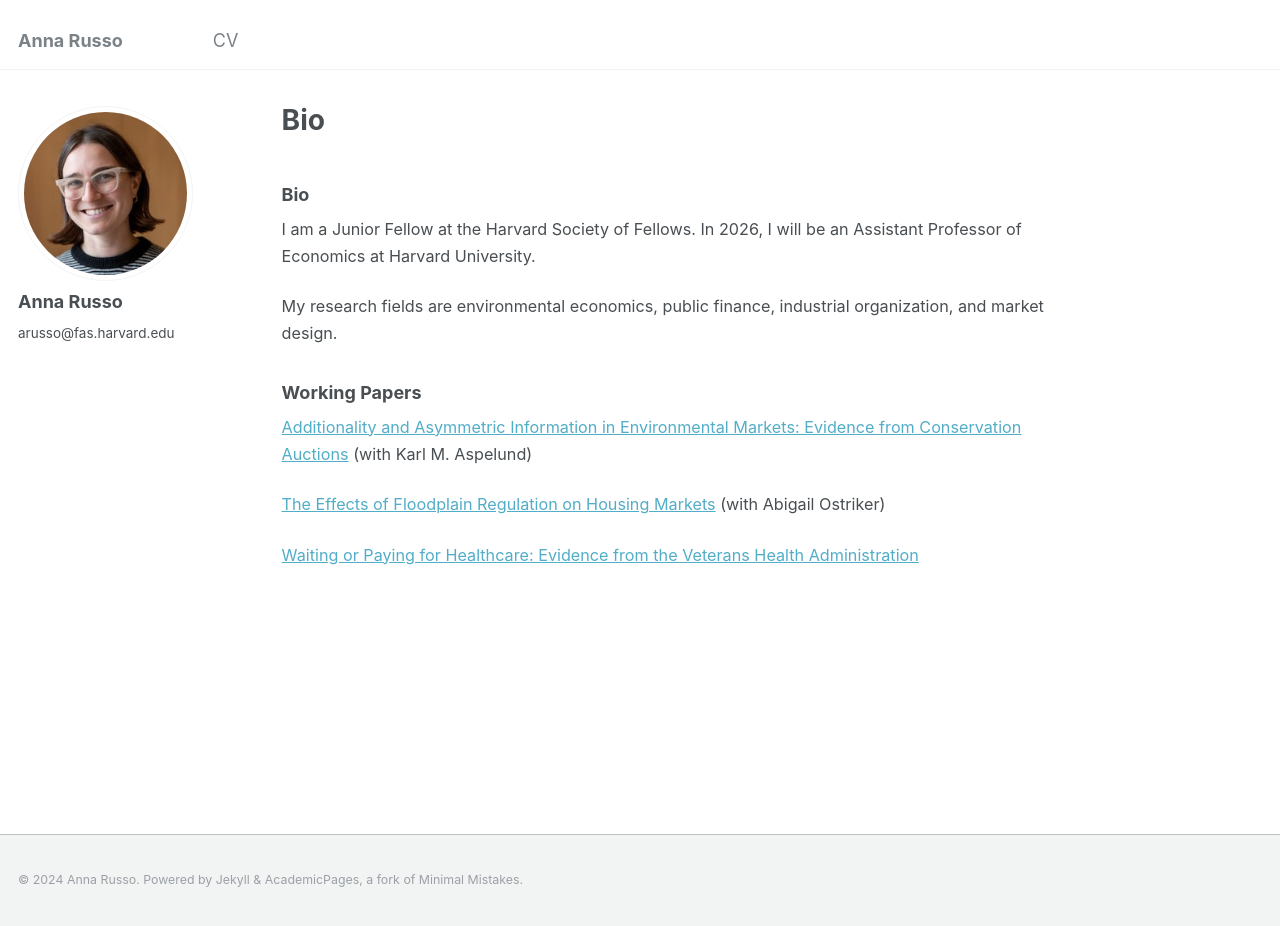
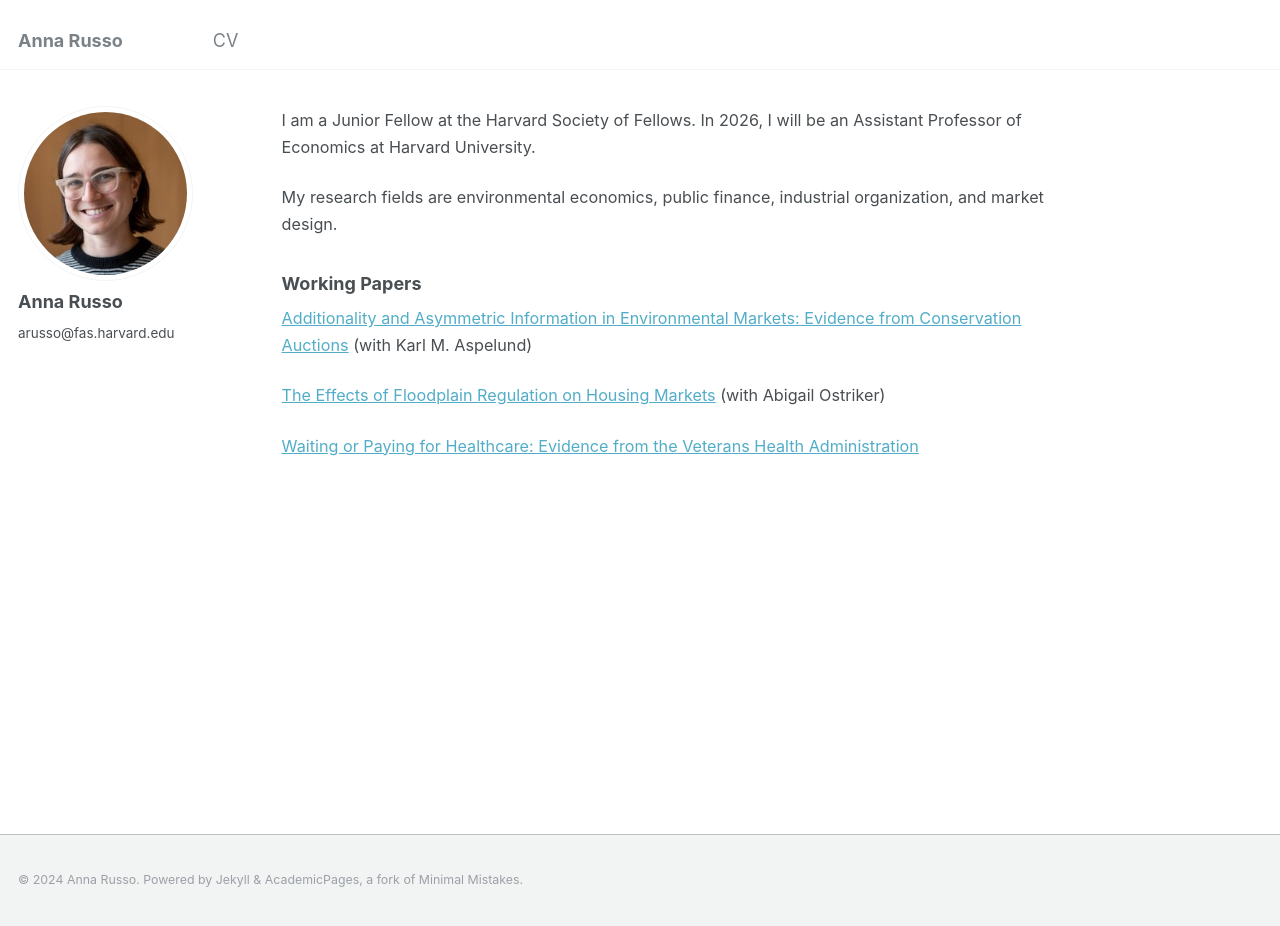
Before and after one commit to annarusso/annarusso.github.io, a Jekyll site: the page built from _pages/about.md, in a window 1280 px wide and 926 px high. Built offline with Jekyll 4.4.1, drawn with Linux system fonts in a browser that asks for light colours; our own code applies the rules of GitHub Pages for plain Markdown files.

Commit message:
Update about.md

```diff
--- a/_pages/about.md
+++ b/_pages/about.md
@@ -1,13 +1,12 @@
 ---
 permalink: /
 title:
-author_profile:
+author_profile: true
 redirect_from:
   - /about/
   - /about.html
 ---
 
-### Bio
 <span style="font-size:0.9em;">
 I am a Junior Fellow at the Harvard Society of Fellows. In 2026, I will be an Assistant Professor of Economics at Harvard University.
 
```
